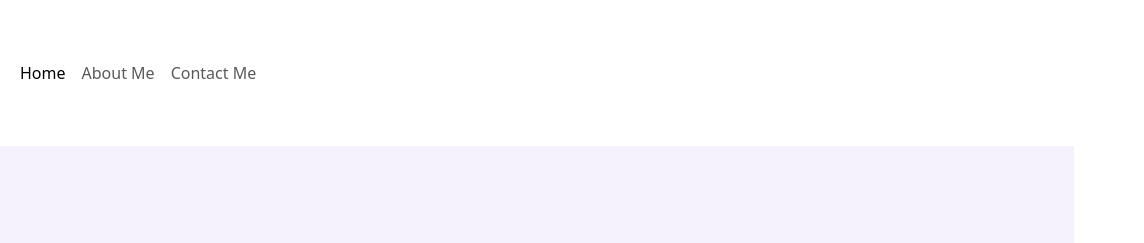
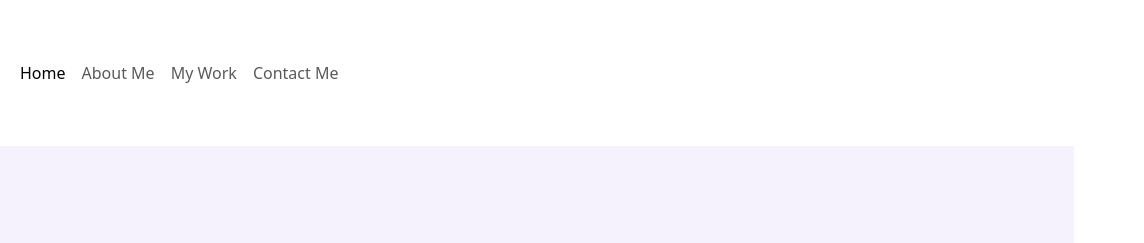
Before and after one commit to Motsoeneg/project-About-Me, a plain HTML site: page about.html in a window 1280 px wide. Shown: the top 243 px of the page, 136-1280 px from the left. Drawn offline with nearby package versions, Linux system fonts and the light colour scheme; a web font is replaced by a local one.

Commit message:
improved the nav bar

```diff
--- a/about.html
+++ b/about.html
@@ -60,6 +60,11 @@
               >
             </li>
             <li class="nav-item">
+              <a class="nav-link" href="/work.html" title="work preview"
+                >My Work</a
+              >
+            </li>
+            <li class="nav-item">
               <a class="nav-link" href="/contact.html" title="contact me"
                 >Contact Me</a
               >
```
Also changed, not shown: contact.html (+5 -0 lines), work.html (+5 -0 lines).
